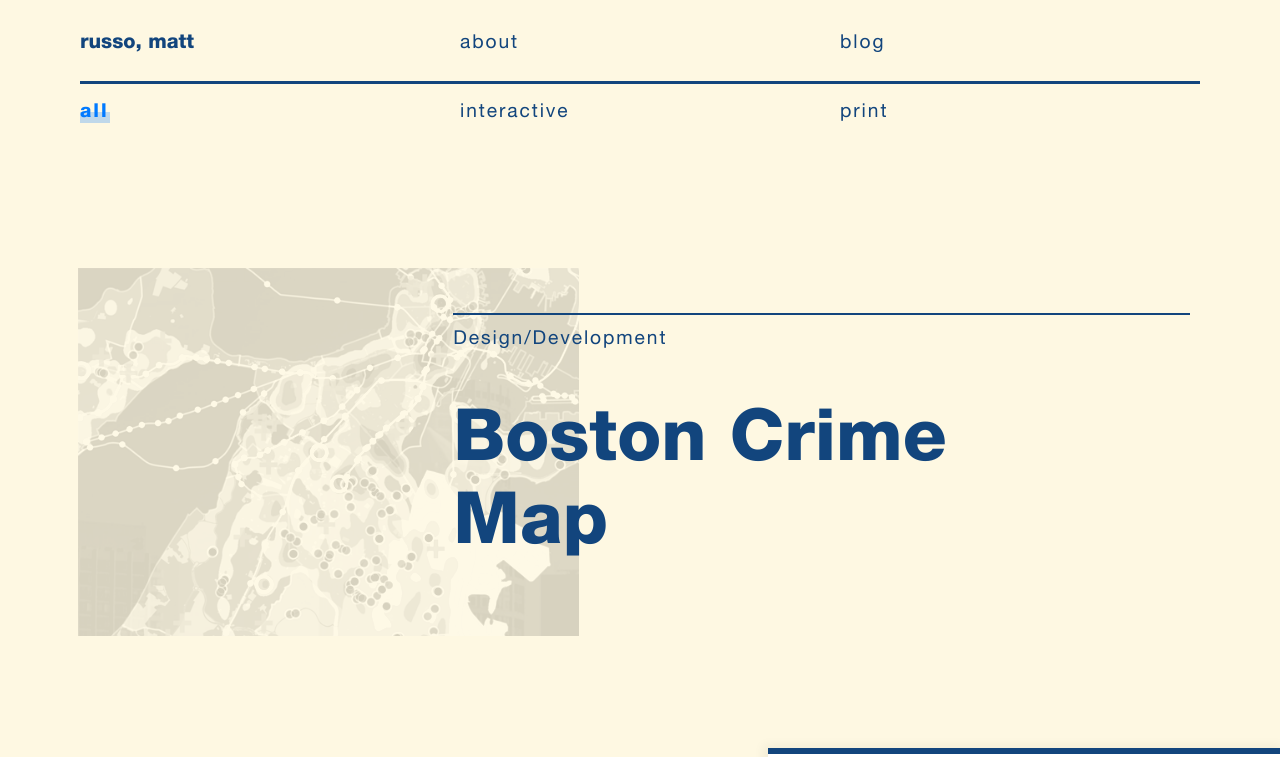
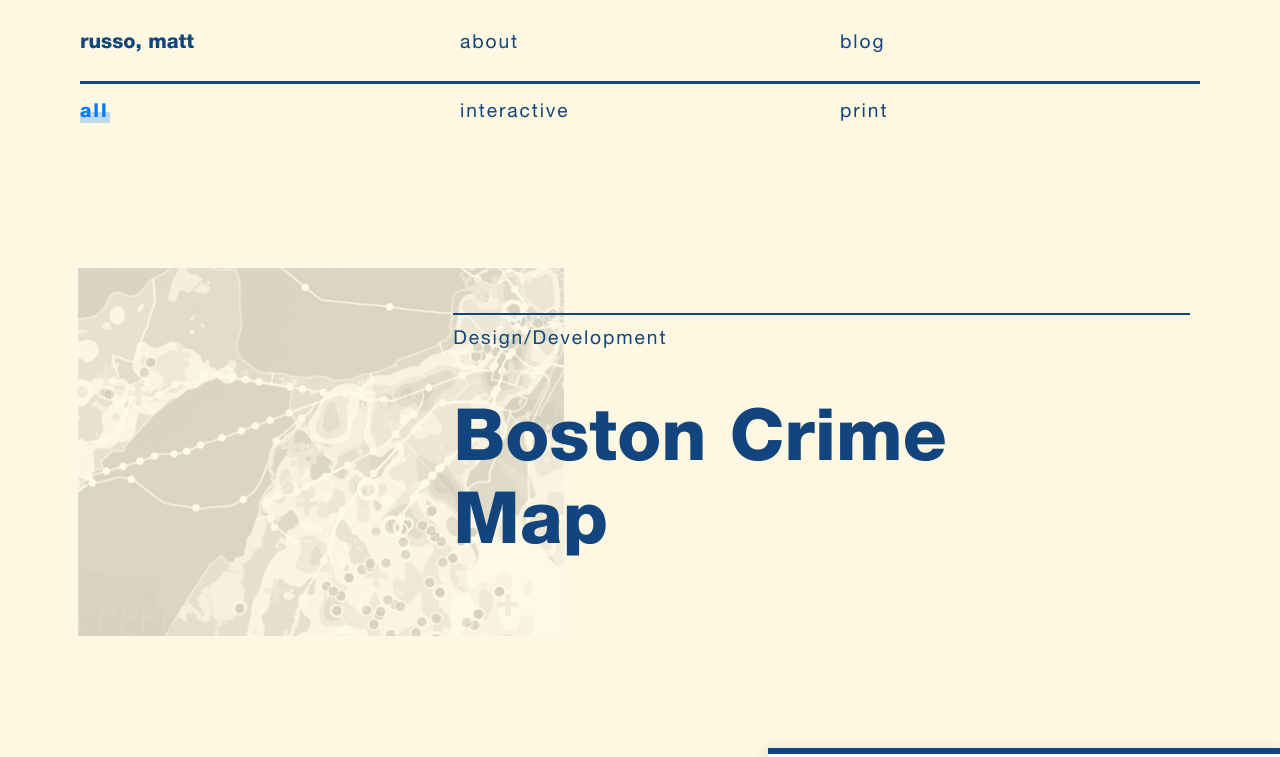
Before and after one commit to russomatt/portfolio-2018, a React app: page / in a window 1280 px wide. Shown: the top 757 px of the page. Built offline with nearby package versions, Linux system fonts and the light colour scheme.

Commit message:
more featured tile image fix

```diff
--- a/css/base.scss
+++ b/css/base.scss
@@ -227,13 +227,13 @@ a {
             left: -51%;
             filter: grayscale(1) contrast(2);
             opacity: .15;
-            overflow: inherit;
+            overflow: hidden;
 
             img {
-                // width: 100%;
-                // height: auto;
-                height: 100%;
                 width: auto;
+                height: 120%;
+                position: absolute;
+                top: 0;
             }
         }
 
```
